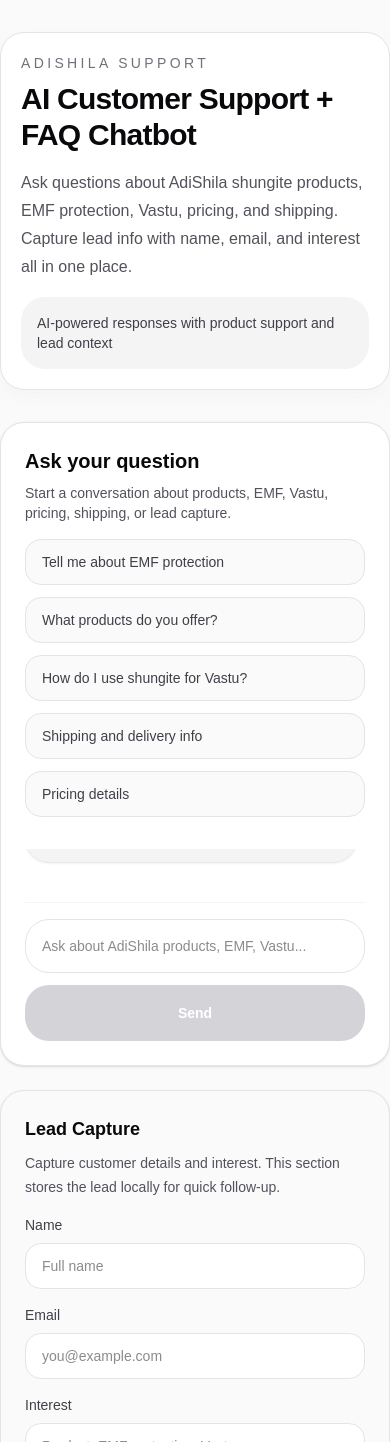
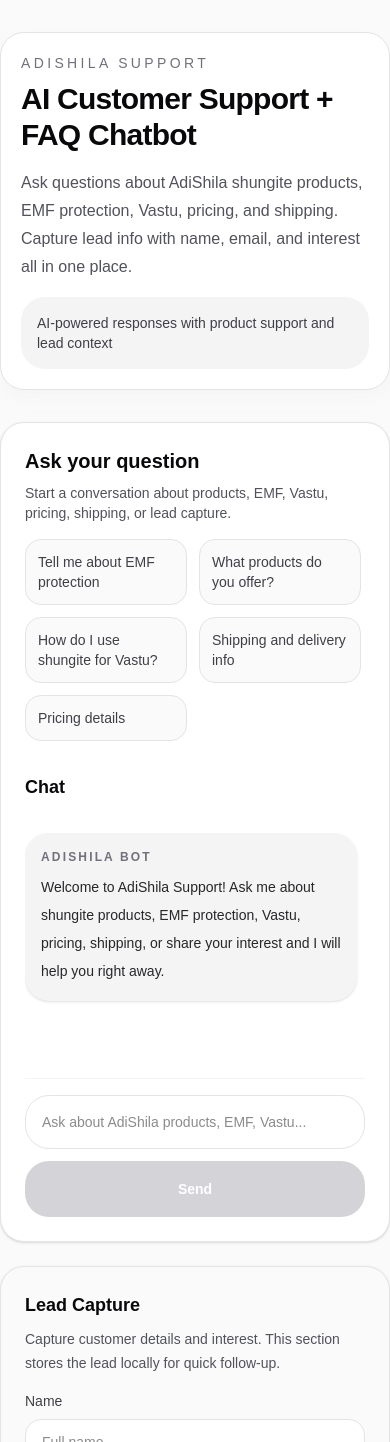
Before and after one commit to Programmer-Develops/adi-ai, a Next.js app: page / in a window 390 px wide. Shown: the top 1442 px of the page. Built offline with nearby package versions, Linux system fonts and the light colour scheme.

Commit message:
feat: update AdiShilaChatbot layout for improved mobile user experience and adjust chat panel dimensions

```diff
--- a/src/components/AdiShilaChatbot.js
+++ b/src/components/AdiShilaChatbot.js
@@ -145,8 +145,8 @@
       </div>
 
       <div className="grid gap-6 lg:grid-cols-[1.4fr_0.85fr]">
-        <div className="adi-chat-panel rounded-3xl border border-zinc-200 bg-white p-6 shadow-sm dark:border-zinc-800 dark:bg-zinc-950 flex flex-col min-h-[520px] md:min-h-[700px] w-full max-w-full">
-          <div className="flex flex-col gap-4 flex-1 min-h-0 overflow-hidden">
+        <div className="adi-chat-panel rounded-3xl border border-zinc-200 bg-white p-6 shadow-sm dark:border-zinc-800 dark:bg-zinc-950 flex flex-col min-h-[820px] md:min-h-[700px] w-full max-w-full">
+          <div className="flex flex-col gap-4 flex-1 min-h-80 overflow-hidden">
             <div className="space-y-2 flex-shrink-0">
               <h2 className="text-xl font-semibold text-zinc-950 dark:text-zinc-50">Ask your question</h2>
               <p className="text-sm text-zinc-600 dark:text-zinc-400">
@@ -154,21 +154,20 @@
               </p>
             </div>
 
-            <div className="grid gap-3 grid-cols-1 sm:grid-cols-2 flex-shrink-0">
+            <div className="grid gap-3 grid-cols-2 max-h-[22rem] overflow-y-auto pr-1 sm:grid-cols-2">
               {quickPrompts.map((prompt) => (
                 <button
                   key={prompt}
                   type="button"
                   onClick={() => handleQuickPrompt(prompt)}
-                  className="rounded-2xl border border-zinc-200 bg-zinc-50 px-4 py-3 text-left text-sm text-zinc-700 transition hover:border-zinc-300 hover:bg-zinc-100 dark:border-zinc-800 dark:bg-zinc-900 dark:text-zinc-200 dark:hover:border-zinc-700 dark:hover:bg-zinc-800"
+                  className="rounded-2xl border border-zinc-200 bg-zinc-50 px-3 py-3 text-left text-sm text-zinc-700 transition hover:border-zinc-300 hover:bg-zinc-100 dark:border-zinc-800 dark:bg-zinc-900 dark:text-zinc-200 dark:hover:border-zinc-700 dark:hover:bg-zinc-800"
                 >
                   {prompt}
                 </button>
               ))}
             </div>
-
-            {/* Chat History Area */}
-            <div className="mt-4 space-y-4 overflow-y-auto flex-1 min-h-0 pr-2 pb-2">
+            <h3 className="mt-4 text-lg font-semibold text-zinc-950 dark:text-zinc-50">Chat</h3>
+            <div className="mt-4 space-y-4 overflow-y-auto flex-1 min-h-50 pr-2 pb-2 scrollbar-thin scrollbar-thumb-zinc-300 scrollbar-track-transparent dark:scrollbar-thumb-zinc-700">
               {messages.map((item, index) => (
                 <div
                   key={`${item.role}-${index}`}
```
